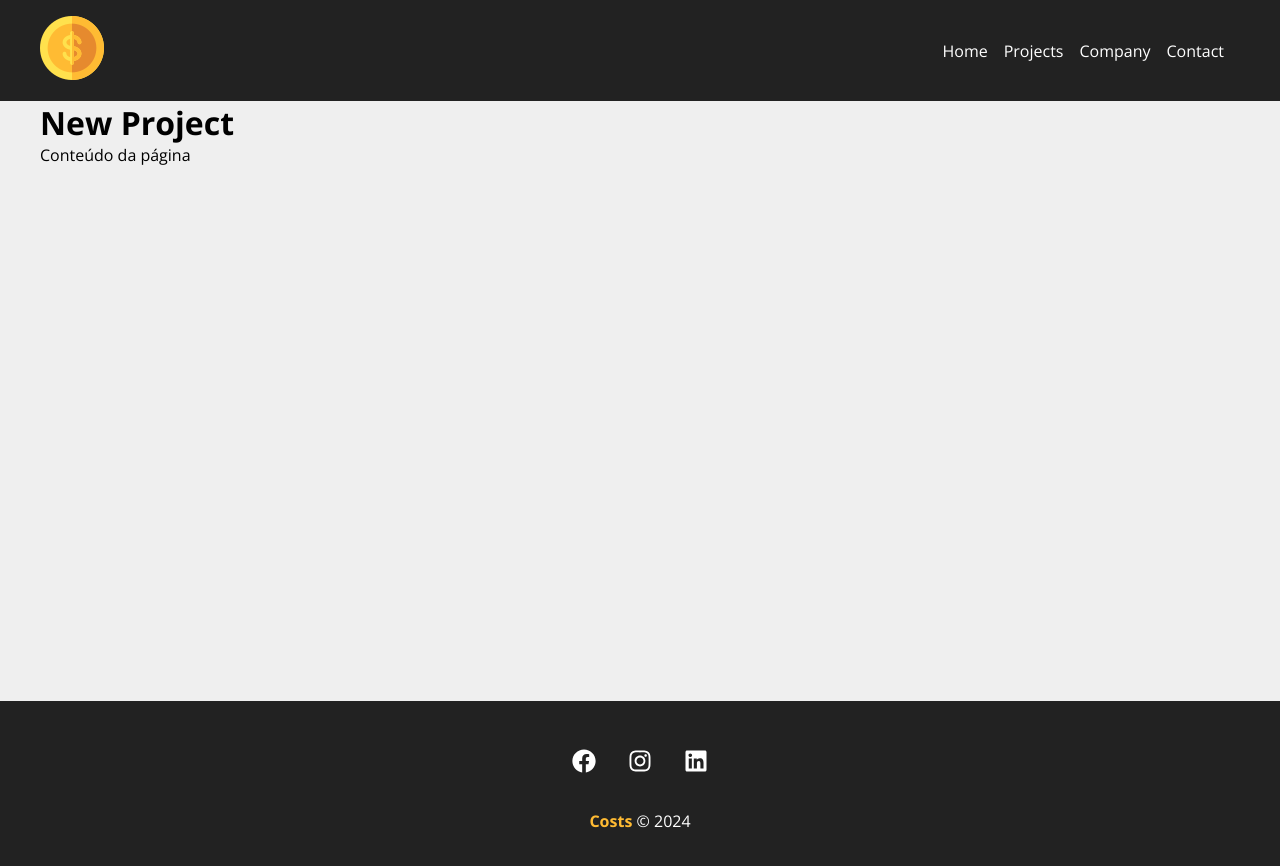
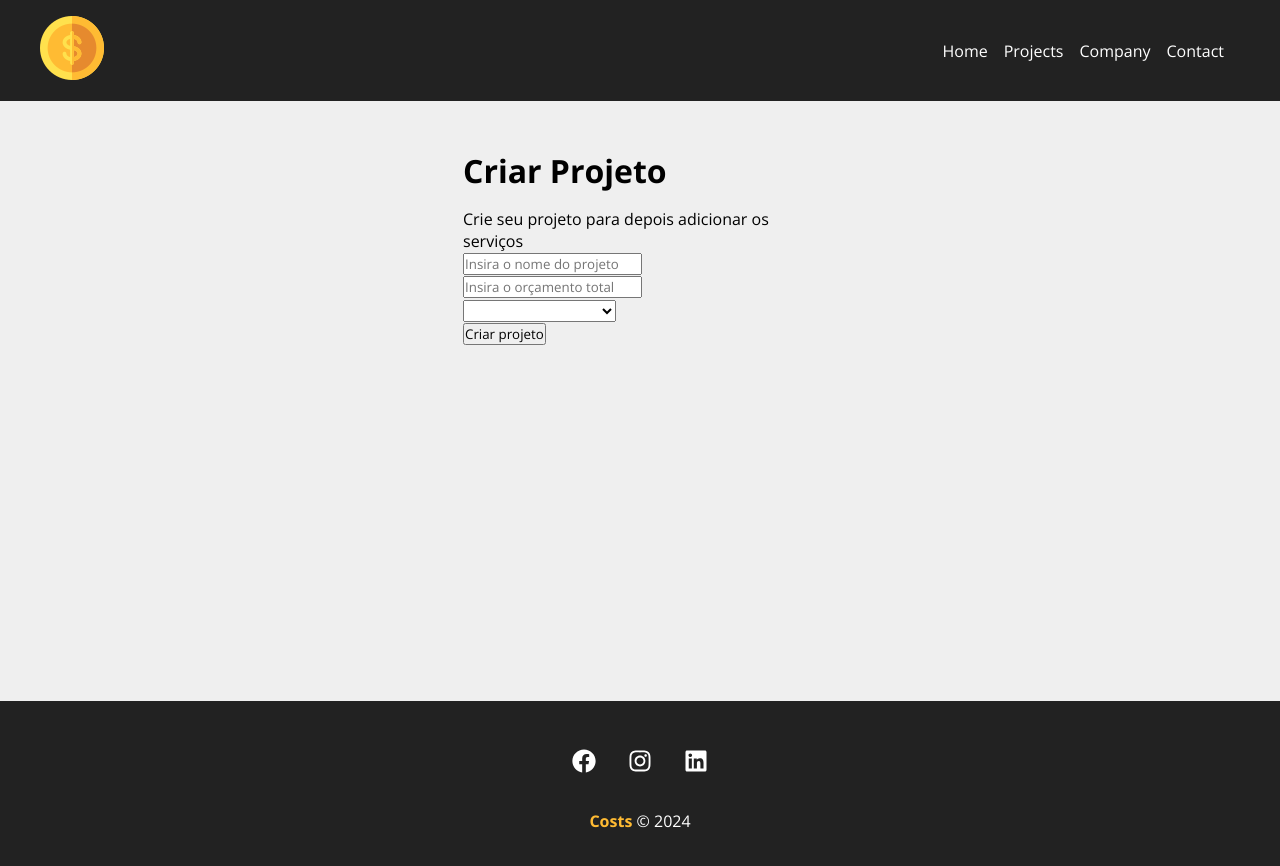
Before and after one commit to dornelesfernando/Frameworks, a React (Create React App) app in the folder React.js/costs/: page /newproject in a window 1280 px wide. Shown: the top 866 px of the page. Built offline with nearby package versions, Linux system fonts and the light colour scheme.

Commit message:
Construct NewProject Page

```diff
--- a/React.js/costs/src/components/pages/NewProject.js
+++ b/React.js/costs/src/components/pages/NewProject.js
@@ -1,8 +1,12 @@
+import ProjectForm from '../project/ProjectForm';
+import styles from './NewProject.module.css'
+
 function NewProject(){
     return(
-        <div>
-            <h1>New Project</h1>
-            <p>Conteúdo da página</p>
+        <div className={styles.newproject_container}>
+            <h1>Criar Projeto</h1>
+            <p>Crie seu projeto para depois adicionar os serviços</p>
+            <ProjectForm />
         </div>
     )
 }
--- /dev/null
+++ b/React.js/costs/src/components/pages/NewProject.module.css
@@ -0,0 +1,9 @@
+.newproject_container {
+    width: 450px;
+    margin: 0 auto;
+    padding: 3em;
+}
+
+.newproject_container h1 {
+    margin-bottom: 0.5em;
+}
--- /dev/null
+++ b/React.js/costs/src/components/project/ProjectForm.js
@@ -0,0 +1,22 @@
+function ProjectForm (){
+    return (
+        <form>
+            <div>
+                <input type="text" placeholder="Insira o nome do projeto"/>
+            </div>
+            <div>
+                <input type="number" placeholder="Insira o orçamento total"/>
+            </div>
+            <div>
+                <select>
+                    <option disabled>Selecione a categoria</option>
+                </select>
+            </div>
+            <div>
+                <input type="submit" value="Criar projeto" />
+            </div>
+        </form>
+    )
+}
+
+export default ProjectForm;
```
